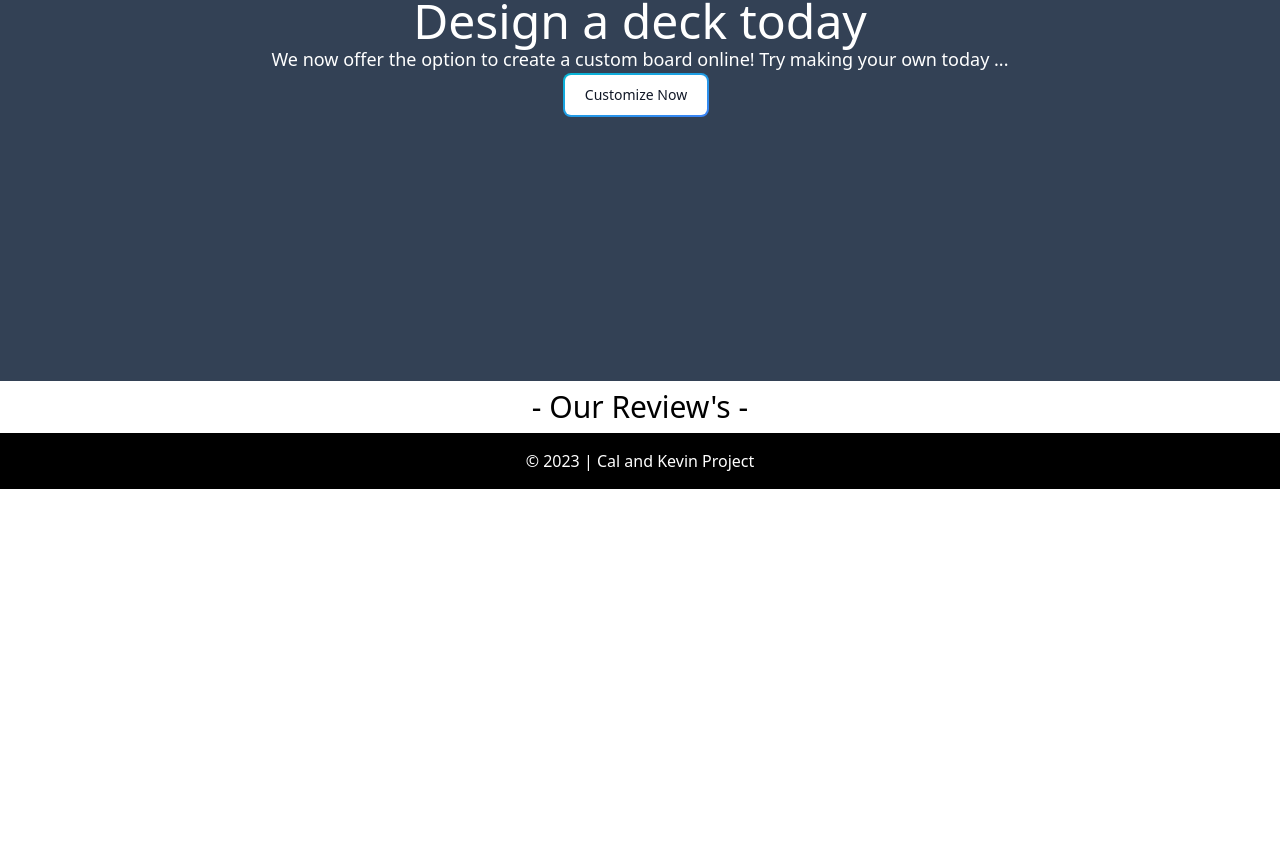
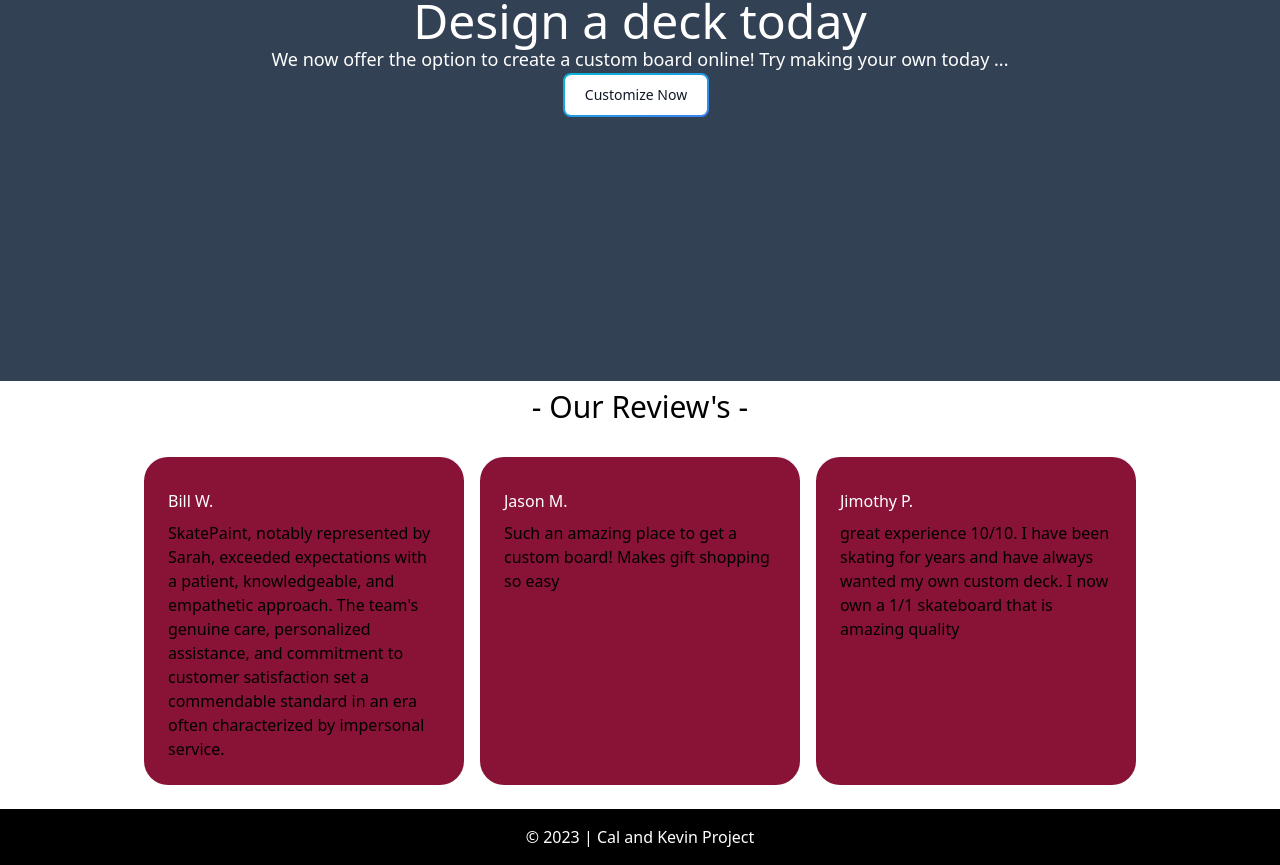
Before and after one commit to CalHolt/cpnt262-final-assignment, a SvelteKit app: page / in a window 1280 px wide. Shown: the part 299-1164 px from the top of the page. Before the commit the page ends 800 px from the top, so only its background shows below. Built offline with nearby package versions, Linux system fonts and the light colour scheme.

Commit message:
added review section

```diff
--- a/src/lib/data.js
+++ b/src/lib/data.js
@@ -46,4 +46,9 @@ altText: "sas mate playing the guitar on green hill with rainbow in the backgrou
 }];
 
 export let reviewInfo = [{reviewName: "Bill W.",
-review: "SkatePaint, notably represented by Sarah, exceeded expectations with a patient, knowledgeable, and empathetic approach. The team's genuine care, personalized assistance, and commitment to customer satisfaction set a commendable standard in an era often characterized by impersonal service."}]
+review: "SkatePaint, notably represented by Sarah, exceeded expectations with a patient, knowledgeable, and empathetic approach. The team's genuine care, personalized assistance, and commitment to customer satisfaction set a commendable standard in an era often characterized by impersonal service."},{
+  reviewName: "Jason M.", review: "Such an amazing place to get a custom board! Makes gift shopping so easy"
+},
+{
+  reviewName: "Jimothy P.", review: "great experience 10/10. I have been skating for years and have always wanted my own custom deck. I now own a 1/1 skateboard that is amazing quality"
+}]
--- a/src/routes/+page.svelte
+++ b/src/routes/+page.svelte
@@ -1,3 +1,7 @@
+<script>
+  import ReviewCard from "../lib/components/ReviewCard.svelte";
+  import { reviewInfo } from "../lib/data";
+</script>
 <body>
 <header class="bg-slate-700 ">
   <h1 class="text-5xl text-white">Design a deck today</h1>
@@ -8,9 +12,14 @@
     </span>
     </button>
 </header>
-  <section>
-<h2 class="text-3xl text-center py-2">- Our Review's -</h2>
+<h2 class="text-3xl text-center py-2 ">- Our Review's -</h2>
+<div class="flex justify-center">
+  <section class = "p-6 grid grid-cols-1 gap-4 justify-items-center align-items-center md:grid-cols-2 lg:grid-cols-3">
+    {#each reviewInfo as review}
+<ReviewCard {...review}/>
+{/each}
   </section>
+</div>
 </body>
 <style>
   body {
```
